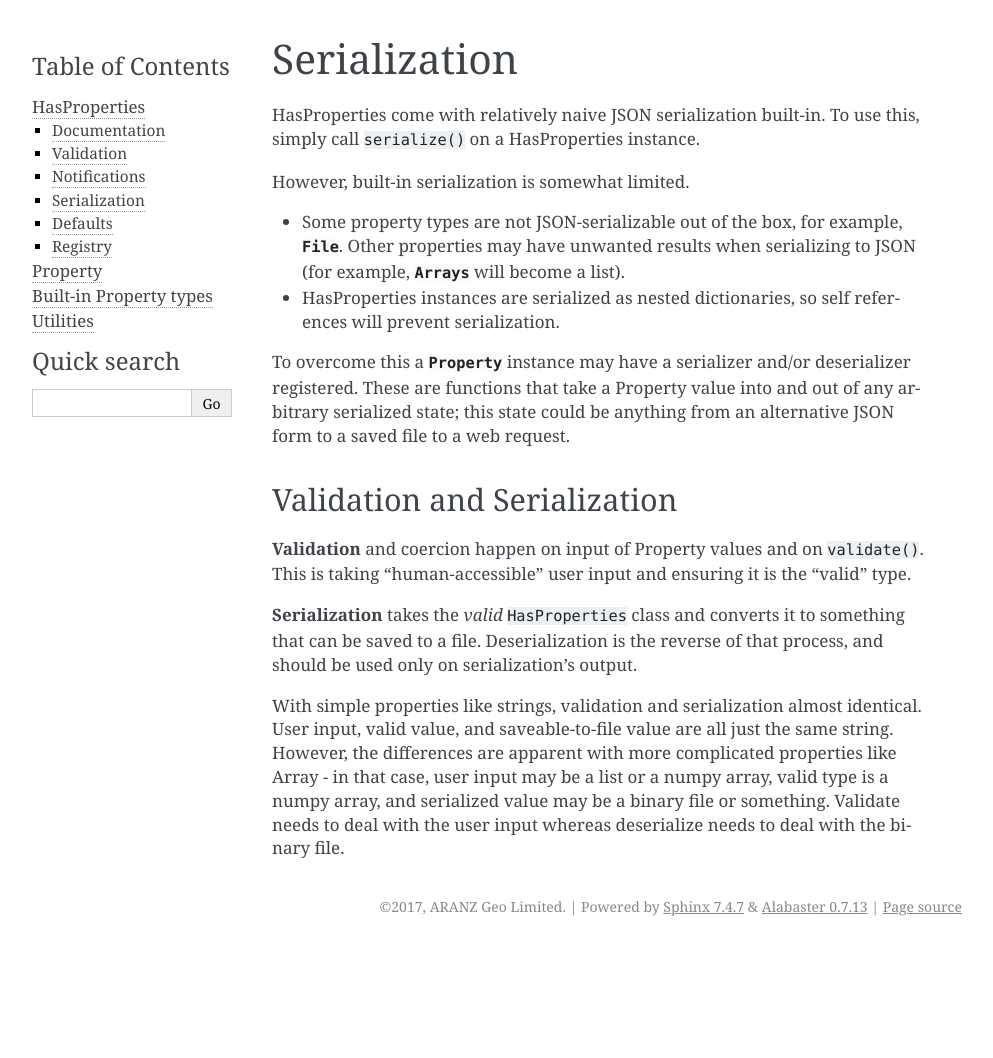
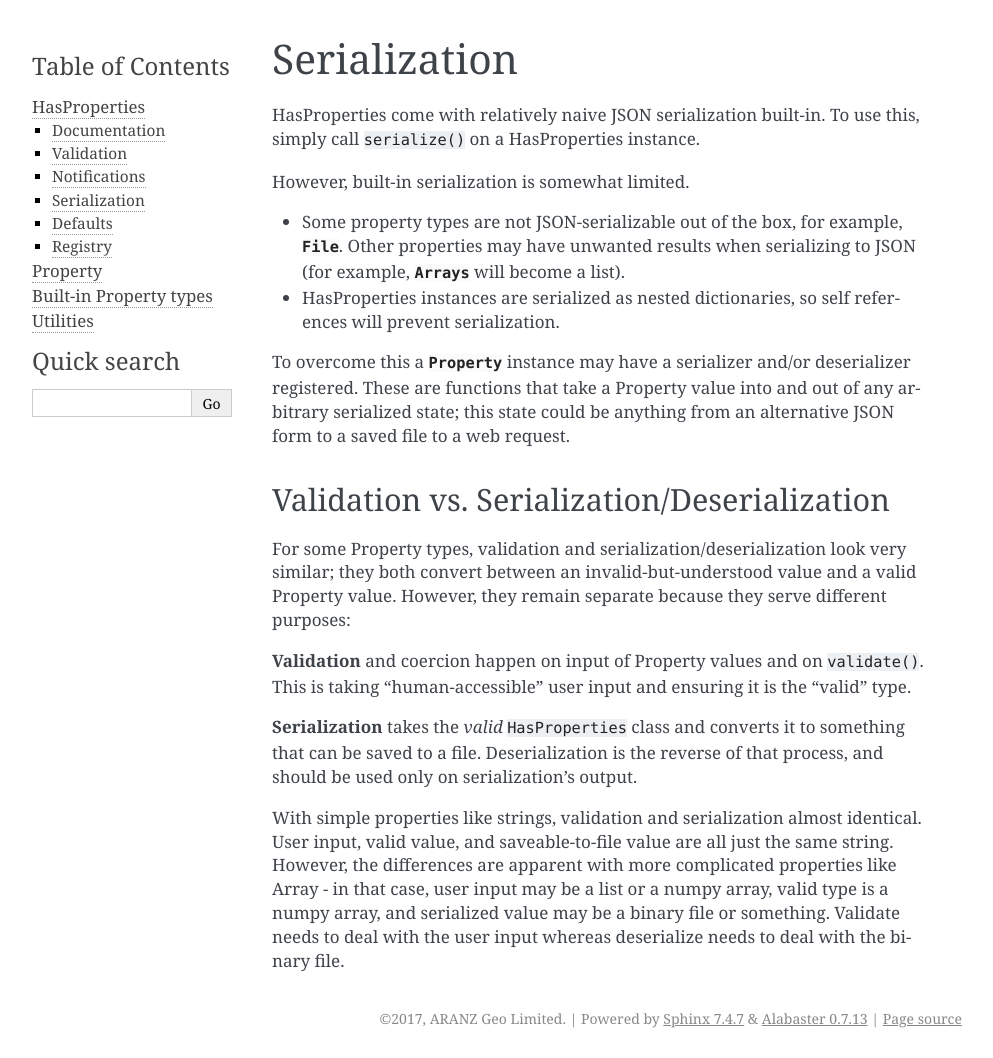
Before and after one commit to seequent/properties, a Sphinx documentation site: the page built from docs/content/serialization.rst, in a window 1280 px wide. Shown: the whole page, without its empty margins (148-1141 px from the left). Built offline with Sphinx 7.4.7, drawn with Linux system fonts in a browser that asks for light colours; before the commit the page ends 946 px from its top, so only the background shows below that.

Commit message:
Add more to docs on validation vs serialization

```diff
--- a/docs/content/serialization.rst
+++ b/docs/content/serialization.rst
@@ -22,8 +22,13 @@ that take a Property value into and out of any arbitrary serialized state;
 this state could be anything from an alternative JSON form to a saved file
 to a web request.
 
-Validation and Serialization
+Validation vs. Serialization/Deserialization
 ----------------------------
+
+For some Property types, validation and serialization/deserialization
+look very similar; they both convert between an invalid-but-understood
+value and a valid Property value. However, they remain separate because
+they serve different purposes:
 
 **Validation** and coercion happen on input of Property values and on
 :code:`validate()`. This is taking "human-accessible" user input and
```
